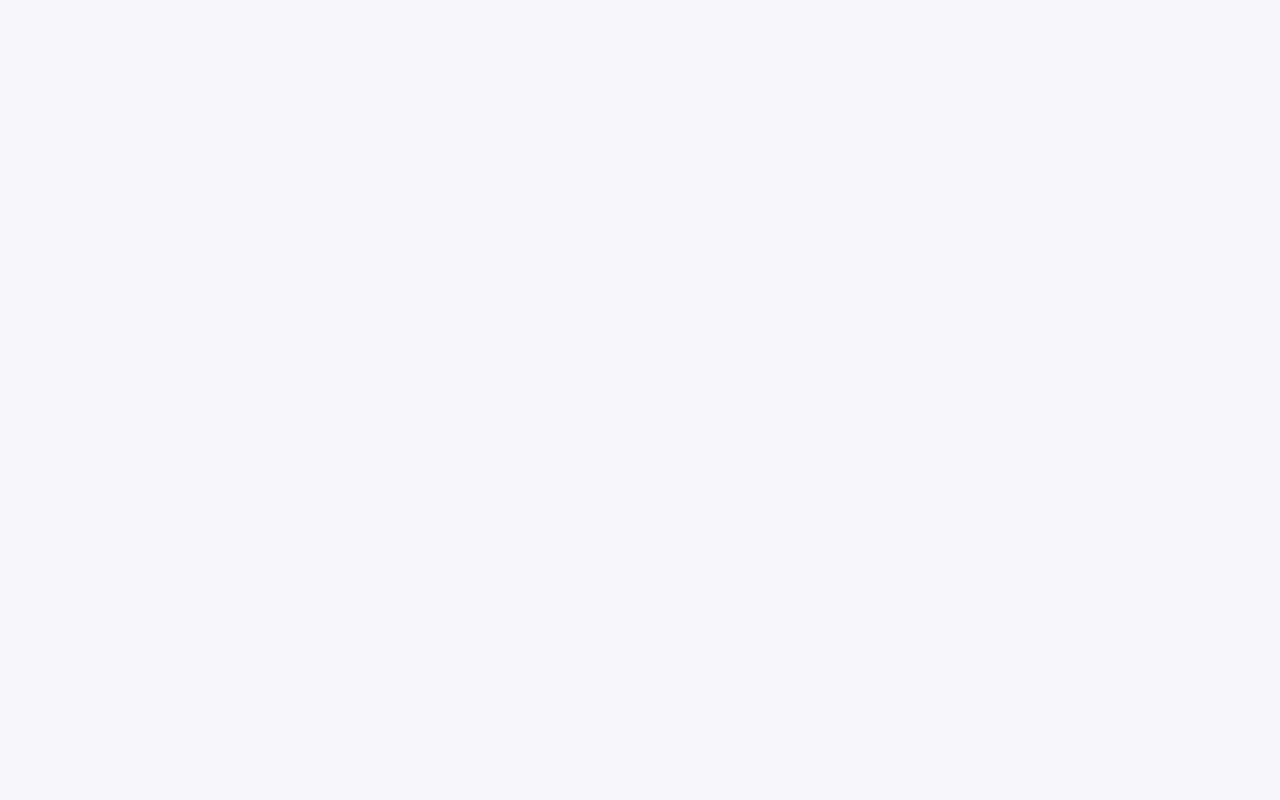
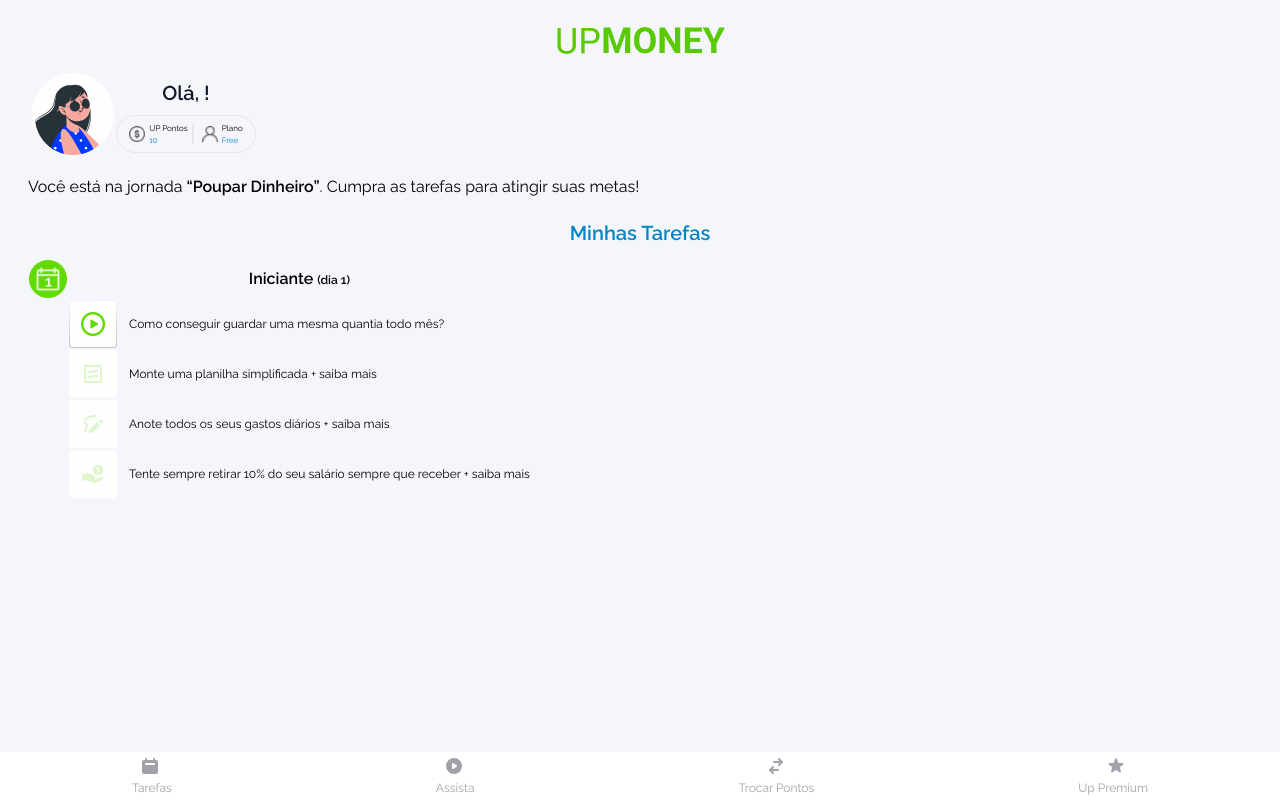
Before and after one commit to dpedersoli/desafio-chefao, a React (Vite) app in the folder desafiochefao/: page /home in a window 1280 px wide. Before the commit this address had no page. Built offline with nearby package versions, Linux system fonts and the light colour scheme; no server answers.

Commit message:
está indo esse menu

```diff
--- a/desafiochefao/src/components/NavFooter.tsx
+++ /dev/null
@@ -1,39 +0,0 @@
-import { CalendarIcon } from '@heroicons/react/solid'
-import { PlayIcon } from '@heroicons/react/solid'
-import { SwitchHorizontalIcon } from '@heroicons/react/solid'
-import { StarIcon } from '@heroicons/react/solid'
-
-//fazer o ícone ficar colorido na página
-
-const FooterNav = () => {
-
-  return (
-    <>
-      <div className="flex fixed items-center justify-around w-full py-1 bg-white text-zinc-400 text-xs">
-        <a href="/home-tasks" className="active:text-blue-600">
-          <CalendarIcon className="h-5 w-5 ml-2 mb-1 group-hover:text-Zinc-50 mr-2 active:text-blue-600" aria-hidden="true" />
-          Tarefas
-        </a>
-        <a href="/videos" className="active:text-blue-600">
-          <PlayIcon className="h-5 w-5 ml-2 mb-1 group-hover:text-Zinc-50 mr-2 active:text-blue-600" aria-hidden="true" />
-          Assista
-        </a>
-        <a href="/trade-score" className="active:text-blue-600">
-          <SwitchHorizontalIcon className="h-5 w-5 ml-7 mb-1 group-hover:text-Zinc-50 mr-2 active:text-blue-600" aria-hidden="true" />
-          Trocar Pontos
-        </a>
-        <a href="/premium" className="active:text-blue-600">
-          <StarIcon className="h-5 w-5 ml-7 mb-1 group-hover:text-Zinc-50 mr-2 active:text-blue-600" aria-hidden="true" />
-          Up Premium
-        </a>
-      </div>
-    </>
-  )
-}
-
-export default FooterNav;
-
-//calendar
-//play
-//switch-horizontal
-//star
--- a/desafiochefao/src/pages/HomeTasks.tsx
+++ b/desafiochefao/src/components/Tasks.tsx
@@ -1,5 +1,7 @@
-import Logo from "../components/logo";
-import NavFooter from '../components/NavFooter'
+import { useEffect, useState } from 'react'
+import api from "../services/api";
+
+import Logo from "./logo";
 
 import TaskOne from '../images/icons/day-1-tasks/task-1.png'
 import TaskTwo from '../images/icons/day-1-tasks/task-2.png'
@@ -11,7 +13,27 @@ import Avatar from '/src/images/perfil-badge.png'
 import Points from '/src/images/icons/pontos.png'
 import IconPerson from '/src/images/icons/plano.png'
 
+interface User {
+  name: string;
+}
+
 const HomeTasks = () => {
+  const [data, setData] = useState<User>({} as User)
+  let token: any = ""
+
+  useEffect(() => {
+    token = localStorage.getItem("token")
+    api.get("/users/username", {
+      headers: {
+        authorization: token
+      }
+    })
+      .then(response => {
+        setData(response.data)
+      })
+      .catch(error => error)
+  }, [])
+
   const tasks = [
     {
       id: 1,
@@ -44,7 +66,7 @@ const HomeTasks = () => {
           </div>
           <div className="flex flex-col w-36 items-center justify-center">
             <div>
-              <p className="mt-1 mb-2 text-center text-xl font-bold text-gray-900">Olá, Jane!</p>
+              <p className="mt-1 mb-2 text-center text-xl font-bold text-gray-900">Olá, {data.name}!</p>
             </div>
             <div className="flex items-center border rounded-[44px] py-1 px-3">
               <img className="w-4 h-4" src={Points} alt="pontuação do usuário" />
@@ -81,28 +103,7 @@ const HomeTasks = () => {
             {tasks.map((task) => {
               return (
                 <tr key={task.id}>
-                  <td className="text-center" ><input className="border rounded-full" type="checkbox" /></td>
-                  <td className="flex items-center">
-                    <img className="w-12 h-12" src={task.icon} alt={task.description} />
-                    <span className="text-xs ml-3">{task.description}</span>
-                  </td>
-                </tr>
-              )
-            })}
-          </tbody>
-        </table>
-        <table>
-          <thead >
-            <tr>
-              <th className="w-10 h-10"><img src={DayTwo} alt="Tarefas do dia 1" /></th>
-              <th>Aprendiz de Finanças <span className="text-xs">(dia 2)</span></th>
-            </tr>
-          </thead>
-          <tbody>
-            {tasks.map((task) => {
-              return (
-                <tr key={task.id}>
-                  <td className="text-center" ><input className="border rounded-full" type="checkbox" /></td>
+                  <td className="text-center " ></td>
                   <td className="flex items-center">
                     <img className="w-12 h-12" src={task.icon} alt={task.description} />
                     <span className="text-xs ml-3">{task.description}</span>
@@ -113,9 +114,9 @@ const HomeTasks = () => {
           </tbody>
         </table>
       </div>
-      <div className="absolute bottom-12">
+      {/* <div className="absolute bottom-12">
         <NavFooter />
-      </div>
+      </div> */}
     </div>
   );
 }
--- a/desafiochefao/src/pages/Goal.tsx
+++ b/desafiochefao/src/pages/Goal.tsx
@@ -31,7 +31,7 @@ const Goal = () => {
         </div>
         <div className="pt-9 w-full">
           <Button content="Sair das dívidas" customClassName="!bg-white !text-black drop-shadow !font-normal !my-4 !h-12" leftImage={ImageButtonOne} />
-          <a href="/home-tasks">
+          <a href="/home">
             <Button content="Juntar dinheiro" customClassName="!bg-white !text-black drop-shadow !font-normal !my-4 !h-12" leftImage={ImageButtonTwo} />
           </a>
           <Button content="Começar a investir" customClassName="!bg-white !text-black drop-shadow !font-normal !my-4 !h-12" leftImage={ImageButtonThree} />
--- /dev/null
+++ b/desafiochefao/src/pages/NavFooter.tsx
@@ -0,0 +1,67 @@
+import { useState, Component } from 'react';
+
+import { CalendarIcon } from '@heroicons/react/solid';
+import { PlayIcon } from '@heroicons/react/solid';
+import { SwitchHorizontalIcon } from '@heroicons/react/solid';
+import { StarIcon } from '@heroicons/react/solid';
+
+import HomeTasks from '../components/Tasks';
+
+const FooterNav = () => {
+  const [tasks, setTasks] = useState(true)
+  const [videos, setVideos] = useState(false)
+  const [trade, setTrade] = useState(false)
+  const [premium, setPremium] = useState(false)
+
+  return (
+    <div>
+      <div>
+        {tasks && <HomeTasks />}
+        {videos && <HomeTasks />}
+        {trade && <HomeTasks />}
+        {premium && <HomeTasks />}
+      </div>
+      <div className="flex items-center justify-around w-full py-1 bg-white text-zinc-400 text-xs fixed bottom-0">
+        <button
+          className="active:text-blue-600"
+          // href="/home-tasks"
+          onClick={() => { setTasks(true) }}
+        >
+          <CalendarIcon className="h-5 w-5 ml-2 mb-1 group-hover:text-Zinc-50 mr-2 active:text-blue-600" aria-hidden="true" />
+          Tarefas
+        </button>
+        <button
+          // href="/videos"
+          className="active:text-blue-600"
+          onClick={() => { setVideos(true) }}
+        >
+          <PlayIcon className="h-5 w-5 ml-2 mb-1 group-hover:text-Zinc-50 mr-2 active:text-blue-600" aria-hidden="true" />
+          Assista
+        </button>
+        <button
+          // href="/trade-score"
+          className="active:text-blue-600">
+          <SwitchHorizontalIcon className="h-5 w-5 ml-7 mb-1 group-hover:text-Zinc-50 mr-2 active:text-blue-600" aria-hidden="true"
+            onClick={() => { setTrade(true) }}
+          />
+          Trocar Pontos
+        </button>
+        <button
+          // href="/premium"
+          className="active:text-blue-600">
+          <StarIcon className="h-5 w-5 ml-7 mb-1 group-hover:text-Zinc-50 mr-2 active:text-blue-600" aria-hidden="true"
+            onClick={() => { setPremium(true) }}
+          />
+          Up Premium
+        </button>
+      </div>
+    </div>
+  )
+}
+
+export default FooterNav;
+
+//calendar
+//play
+//switch-horizontal
+//star
--- a/desafiochefao/src/routes.tsx
+++ b/desafiochefao/src/routes.tsx
@@ -2,7 +2,6 @@ import { useContext } from 'react';
 import { AuthContext } from './providers/AutheticationContext';
 import { BrowserRouter, Routes, Route } from 'react-router-dom';
 
-import Home from "./pages/Home";
 import Login from "./pages/Login";
 import Register from "./pages/Register";
 import PasswordRecovery from "./pages/PasswordRecovery";
@@ -10,7 +9,7 @@ import Welcome from "./pages/Welcome";
 import Goal from "./pages/Goal";
 import IntroTutorial from "./pages/IntroTutorial";
 import Tutorial from "./pages/Tutorial";
-import HomeTasks from './pages/HomeTasks';
+import Home from './pages/NavFooter';
 
 const AppRoutes = () => {
   const { isAuthenticated } = useContext(AuthContext)
@@ -25,7 +24,7 @@ const AppRoutes = () => {
         <Route path="/goal" element={<Goal />} />
         <Route path="/tutorial" element={<Tutorial />} />
         <Route path="/intro-tutorial" element={<IntroTutorial />} />
-        <Route path="/home-tasks" element={<HomeTasks />} />
+        <Route path="/home" element={<Home />} />
       </Routes>
     </BrowserRouter>
   );
```
